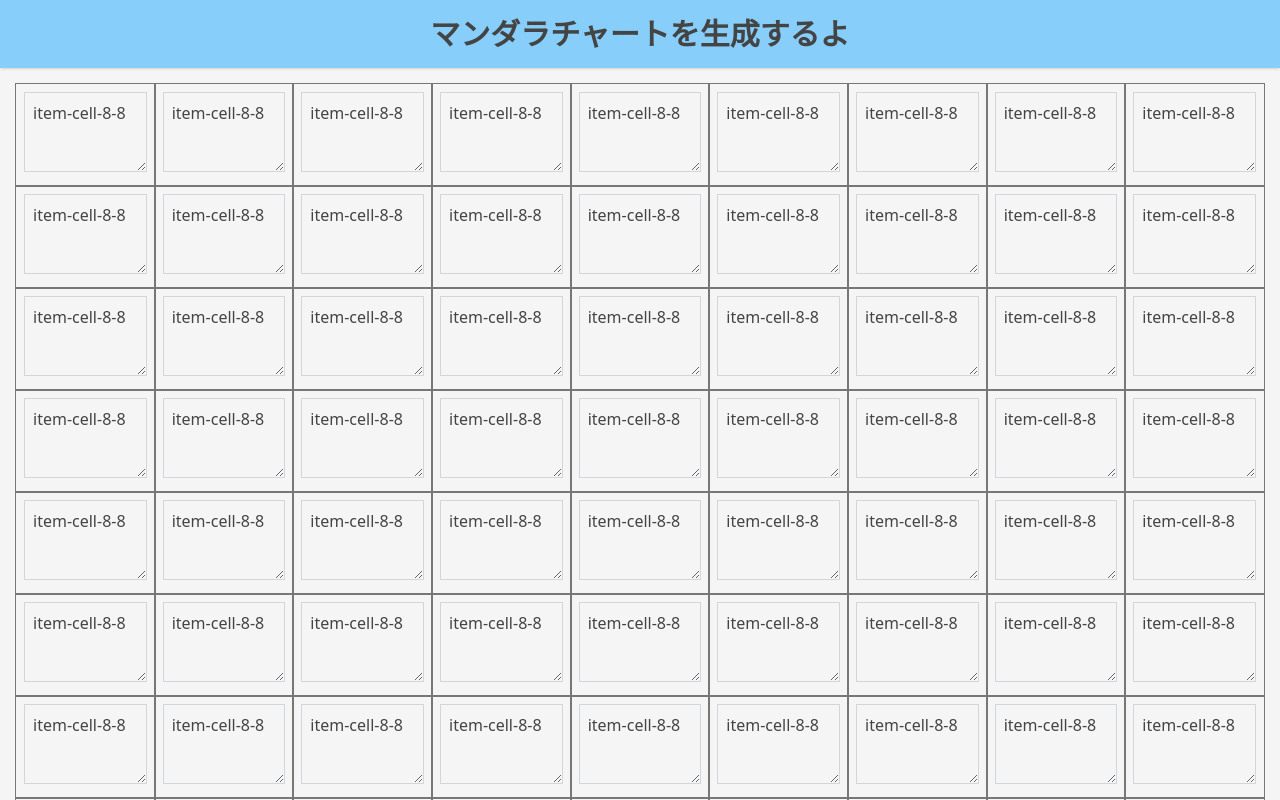
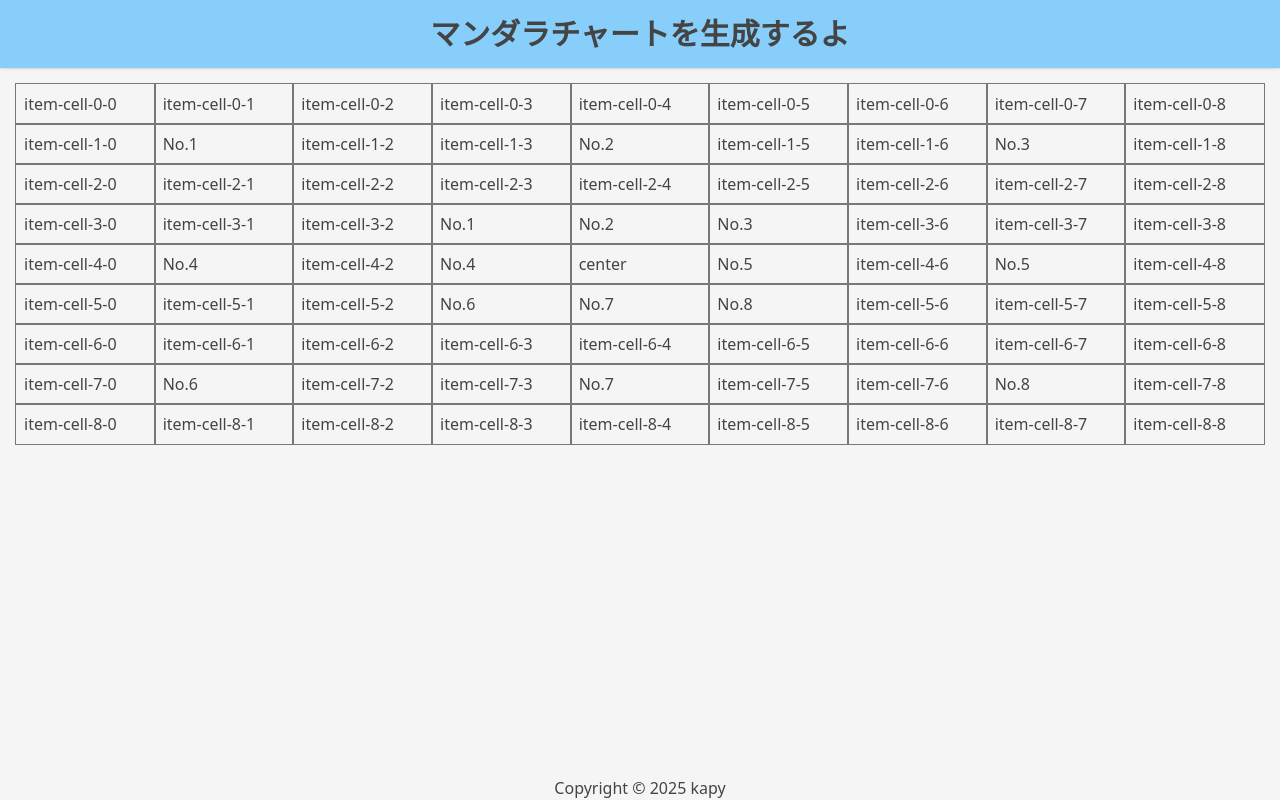
Before and after one commit to kapibara99/mandala_chart, a React (Vite) app: page / in a window 1280 px wide. Shown: the top 800 px of the page. Built offline with nearby package versions, Linux system fonts and the light colour scheme.

Commit message:
textarea:tooltip実装

```diff
--- a/src/components/chart/chart.default.ts
+++ b/src/components/chart/chart.default.ts
@@ -12,7 +12,6 @@ export const DEFAULT_STYLE: ChartStyle = {
   itemBackgroundColor: DEFAULT_BG_COLOR,
   itemFontColor: DEFAULT_FONT_COLOR,
 };
-
 
 export const DEFAULT_CHART_DATA = () => {
   const MandalaCellDefault: MandalaCellProps = {
@@ -36,18 +35,21 @@ export const DEFAULT_CHART_DATA = () => {
     return Array.from({ length: 9 }, () => MandalaCellDefault);
   });
 
-  MandalaCellList.forEach((objList, index) => {
-    objList.forEach((obj, index2) => {
-      const zahyouValue = cellTypeZhyou[index][index2];
-      obj.zahyou = [index, index2];
+  const result: MandalaCellProps[] = [];
+  for (var i = 0; i < MandalaCellList.length; i++) {
+    for (var j = 0; j < MandalaCellList[i].length; j++) {
+      const obj = Object.assign({}, MandalaCellList[i][j]);
+      obj.zahyou = [i, j];
+      const zahyouValue = cellTypeZhyou[i][j];
       if (zahyouValue) {
         obj.value = zahyouValue;
         obj.cellType = zahyouValue.includes("No.") ? "subTitle" : "title";
       } else {
-        obj.value = `item-cell-${index}-${index2}`;
+        obj.value = `item-cell-${i}-${j}`;
       }
-    });
-  });
+      result.push(obj);
+    }
+  }
 
-  return [...MandalaCellList.flatMap((item) => [...item])];
+  return result;
 };
--- a/src/components/chart/chartCell.tsx
+++ b/src/components/chart/chartCell.tsx
@@ -1,33 +1,51 @@
-import { useRef, useState } from "react";
+import { FocusEvent, MouseEvent, useRef, useState } from "react";
 import { MandalaCellProps } from "./chart";
 
 export default function MandalaCell({ cellType, value, isFocused, zahyou }: MandalaCellProps) {
-  const cellRef = useRef<HTMLDivElement>(null);
   const inputRef = useRef<HTMLTextAreaElement>(null);
   const [cellValue, setCellValue] = useState(value);
-  // const handleFocus = () => {
-  //   onFocus(cellName);
-  // };
-
-  // const handleBlur = () => {
-  //   onBlur();
-  // };
-  console.log("MandalaCell rendered", cellValue);
+  const [cellFocused, setCellFocused] = useState(isFocused);
+  const handleFocus = (e: FocusEvent<HTMLElement>) => {
+    setCellFocused(e.currentTarget == document.activeElement);
+  };
+  const handleClick = (e: MouseEvent<HTMLElement>) => {
+    e.preventDefault();
+    if (inputRef.current) {
+      inputRef.current.focus();
+    }
+  };
 
   return (
     <div
-      ref={cellRef}
-      className="relative outline outline-base-line p-2 focus-within:ring-4 focus-within:ring-attention"
-      // onFocus={handleFocus}
-      // onBlur={handleBlur}
+      className="relative inline-block outline outline-base-line p-2 focus-within:ring-4 focus-within:ring-attention hover:ring-2"
       data-zahyou={zahyou.join(",")}
     >
-      <textarea
-        ref={inputRef}
-        value={cellValue}
-        onInput={(e) => setCellValue(e.currentTarget.value)}
-        className="w-full h-20 border border-gray-300 p-2 outline-none"
+      {/* ツールチップ */}
+      <div
+        className={
+          "absolute left-0 -top-full w-64 p-4 bg-white border border-gray-200 rounded-md" +
+          " transition-opacity duration-1000 -z-10 focus-within:z-10 opacity-0 focus-within:opacity-100"
+        }
+      >
+        <textarea
+          ref={inputRef}
+          value={cellValue}
+          onFocus={(e) => handleFocus(e)}
+          onBlur={(e) => handleFocus(e)}
+          onInput={(e) => setCellValue(e.currentTarget.value)}
+          className="w-full h-20 border border-gray-300 p-2 outline-none"
+        />
+      </div>
+
+      {/* クリック/ホバー用 */}
+      <button
+        className="absolute top-0 right-0 opacity-0 w-full h-full block cursor-pointer"
+        tabIndex={-1}
+        type="button"
+        onClick={(e) => handleClick(e)}
       />
+      {/* 表示するvalue */}
+      {cellValue}
     </div>
   );
 }
```
